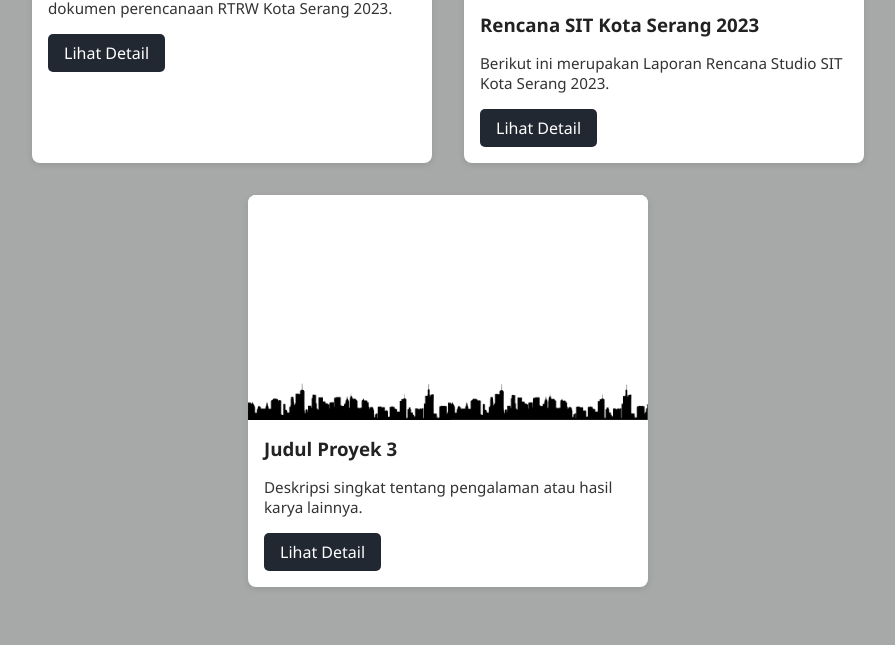
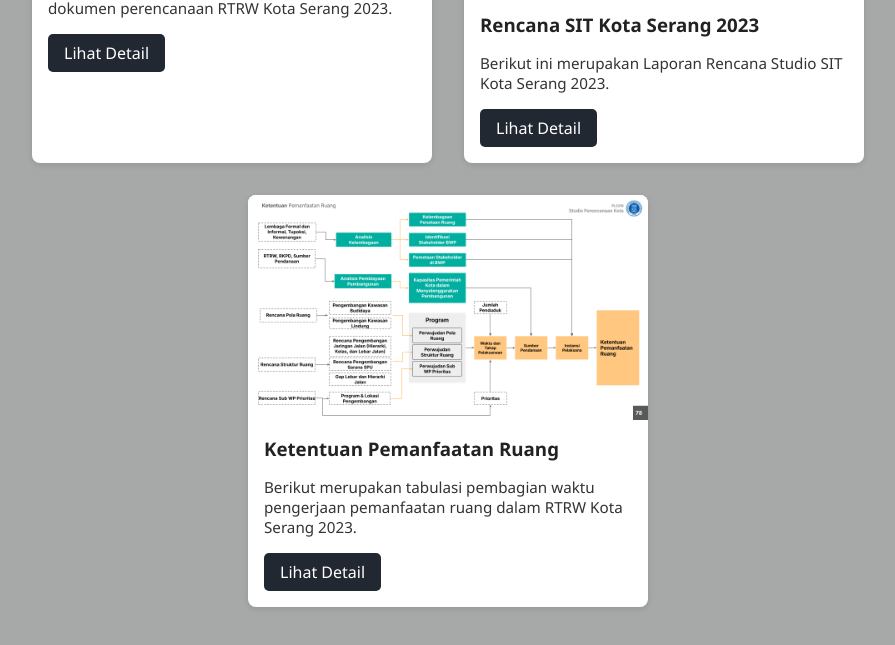
Before and after one commit to Barita-eng/Resume, a plain HTML site: page portofolio.html in a window 1280 px wide. Shown: the part 605-1250 px from the top of the page, without its empty margins (192-1087 px from the left). Drawn offline with Linux system fonts and the light colour scheme.

Commit message:
Update portofolio.html

```diff
--- a/portofolio.html
+++ b/portofolio.html
@@ -36,14 +36,14 @@
       <img src="Hardcover Depan.png" alt="Project 2" />
       <h3>Rencana SIT Kota Serang 2023</h3>
       <p>Berikut ini merupakan Laporan Rencana Studio SIT Kota Serang 2023.</p>
-      <a href="#" class="btn">Lihat Detail</a>
+      <a href="https://docs.google.com/presentation/d/1bpNrP_Jqj7Ecq3_cdMx_K0UMpUlpYU9QJkIaseiIBBQ/edit?usp=sharing" class="btn">Lihat Detail</a>
     </div>
 
     <div class="project-card">
-      <img src="9.png" alt="Project 3" />
-      <h3>Judul Proyek 3</h3>
-      <p>Deskripsi singkat tentang pengalaman atau hasil karya lainnya.</p>
-      <a href="#" class="btn">Lihat Detail</a>
+      <img src="KPR.png" alt="Project 3" />
+      <h3>Ketentuan Pemanfaatan Ruang</h3>
+      <p>Berikut merupakan tabulasi pembagian waktu pengerjaan pemanfaatan ruang dalam RTRW Kota Serang 2023.</p>
+      <a href="https://docs.google.com/spreadsheets/d/1Jmij9GdAMaCRBvhejRojK0Zf7nXmVRILEKWOd62ekwE/edit?usp=sharing" class="btn">Lihat Detail</a>
     </div>
   </section>
 </body>
```
